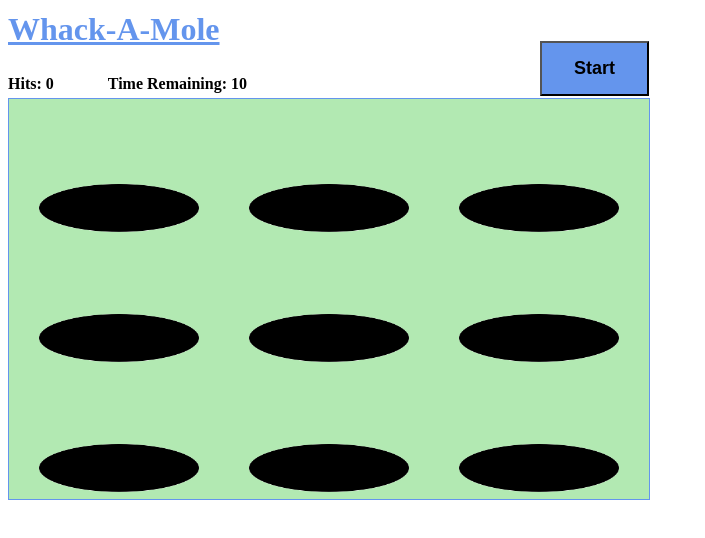
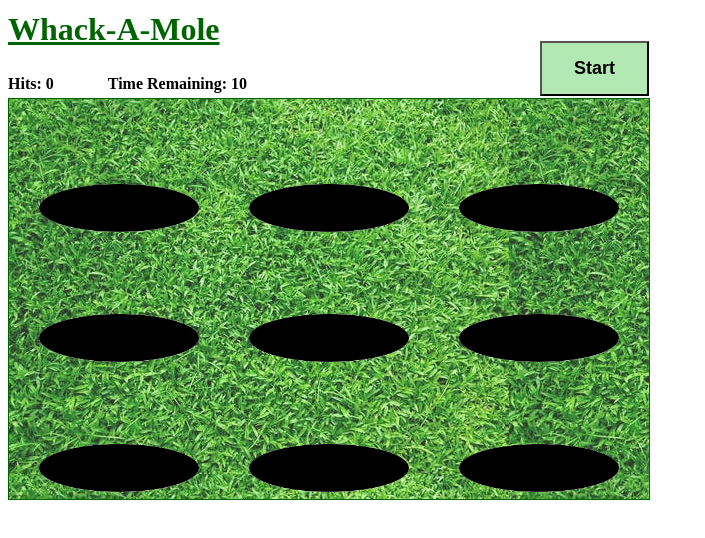
Before and after one commit to sophiatomasi/whack-a-mole, a website: page index.html in a window 1280 px wide. Shown: the whole page, without its empty margins (0-705 px from the left). Drawn offline with Linux system fonts and the light colour scheme.

Commit message:
change game background and colours

```diff
--- a/index.html
+++ b/index.html
@@ -6,7 +6,7 @@
         <link rel="stylesheet" type="text/css" href="main.css">
     </head>
     <body>
-        <h1 style="color:cornflowerblue;"><ins>Whack-A-Mole</ins></h1>
+        <h1 style="color:darkgreen;"><ins>Whack-A-Mole</ins></h1>
 
         <h4>Hits: <span class="hits">0</span> </h4>
 
--- a/main.css
+++ b/main.css
@@ -21,7 +21,7 @@ h4 {
     margin: 4px 2px; /*top right bottom left*/
     margin-left: 240px;
     cursor: pointer;
-    background-color: cornflowerblue;
+    background-color: rgb(178, 233, 178);
     position: absolute;
     top: 37px;
     left: 300px;
@@ -60,8 +60,8 @@ h4 {
     grid-template-columns: 200px 200px 200px;
     grid-template-rows: 120px 120px 120px;
     grid-gap: 10px;
-    border: 1px solid cornflowerblue;
-    background-color: rgb(178, 233, 178);
+    border: 1px solid darkgreen;
+    background: url('images/grass.jpeg');
     padding: 10px;
     width: 620px;
     cursor: url(images/mallet.png), auto;
```
Also changed, not shown: images/grass.jpeg (added).
